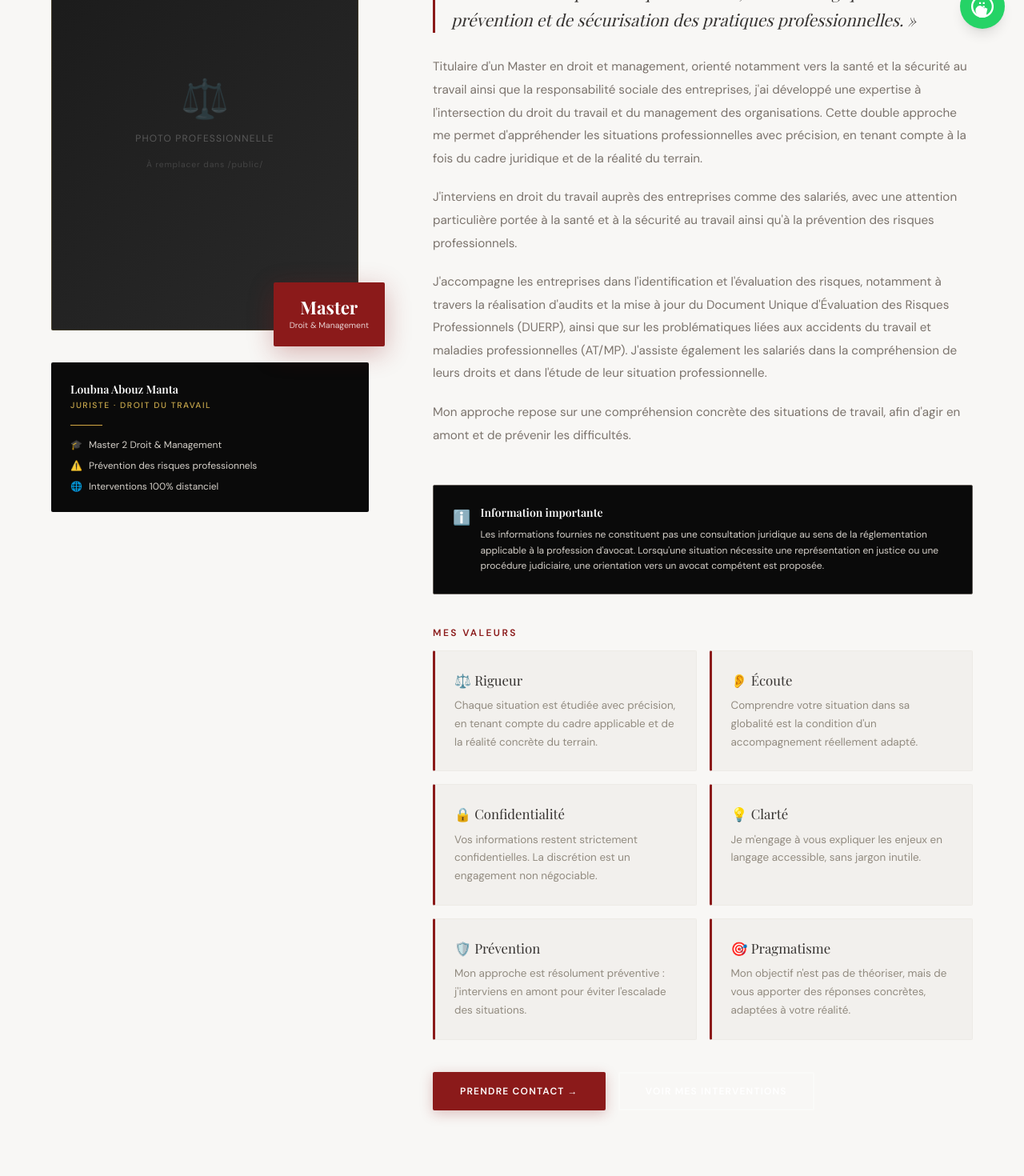
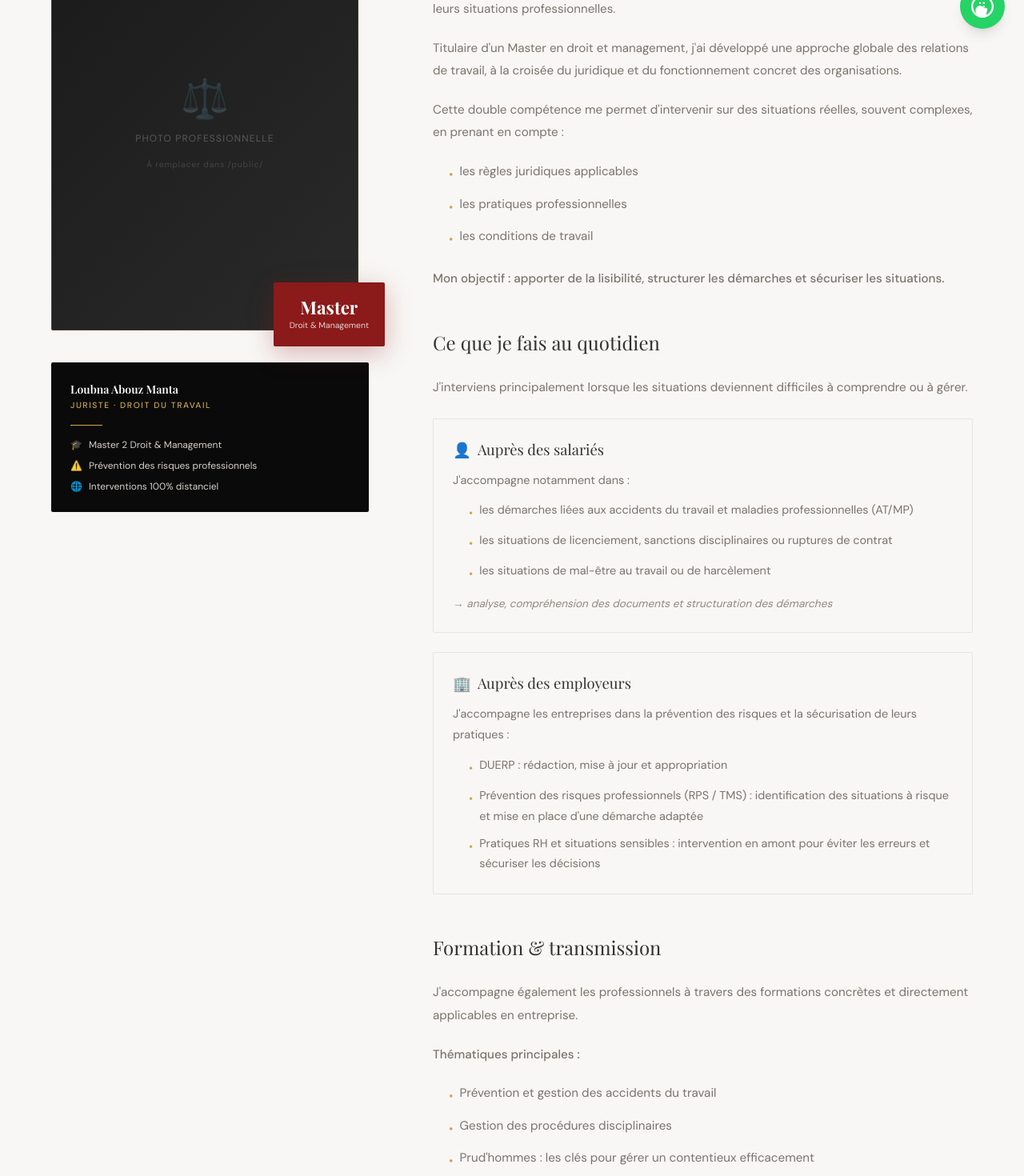
Before and after one commit to Shahil-AppDev/Loubna, a Next.js app: page /a-propos in a window 1280 px wide. Shown: the part 740-2210 px from the top of the page at 80% size. Built offline with nearby package versions, Linux system fonts and the light colour scheme.

Commit message:
feat(a-propos): refonte complète contenu selon PDF - 4 sections détaillées (Mon parcours, Ce que je fais, Formation, Ma démarche)

```diff
--- a/src/app/a-propos/page.tsx
+++ b/src/app/a-propos/page.tsx
@@ -143,75 +143,142 @@ export default function AProposPage() {
 
             {/* Content */}
             <div className="pt-2">
-              <span className="section-label">Mon parcours</span>
-
-              <blockquote className="font-serif text-[1.3rem] italic text-encre-800 leading-[1.65] mb-7 border-l-[3px] border-rouge-800 pl-5">
-                « Mon objectif est d&apos;apporter un accompagnement rigoureux, accessible
-                et adapté à chaque situation, dans une logique de prévention et de
-                sécurisation des pratiques professionnelles. »
-              </blockquote>
+              <h3 className="font-serif text-[1.5rem] text-encre-800 mb-6">
+                Mon parcours
+              </h3>
 
               <div className="space-y-5 mb-12">
                 <p className="text-[0.95rem] text-encre-600 leading-[1.88]">
-                  Titulaire d&apos;un Master en droit et management, orienté notamment vers la santé
-                  et la sécurité au travail ainsi que la responsabilité sociale des entreprises,
-                  j&apos;ai développé une expertise à l&apos;intersection du droit du travail et du
-                  management des organisations. Cette double approche me permet d&apos;appréhender
-                  les situations professionnelles avec précision, en tenant compte à la fois du
-                  cadre juridique et de la réalité du terrain.
+                  J&apos;accompagne à la fois les salariés et les employeurs dans la compréhension et la gestion de leurs situations professionnelles.
                 </p>
                 <p className="text-[0.95rem] text-encre-600 leading-[1.88]">
-                  J&apos;interviens en droit du travail auprès des entreprises comme des salariés,
-                  avec une attention particulière portée à la santé et à la sécurité au travail
-                  ainsi qu&apos;à la prévention des risques professionnels.
+                  Titulaire d&apos;un Master en droit et management, j&apos;ai développé une approche globale des relations de travail, à la croisée du juridique et du fonctionnement concret des organisations.
                 </p>
                 <p className="text-[0.95rem] text-encre-600 leading-[1.88]">
-                  J&apos;accompagne les entreprises dans l&apos;identification et l&apos;évaluation des risques,
-                  notamment à travers la réalisation d&apos;audits et la mise à jour du Document
-                  Unique d&apos;Évaluation des Risques Professionnels (DUERP), ainsi que sur les
-                  problématiques liées aux accidents du travail et maladies professionnelles
-                  (AT/MP). J&apos;assiste également les salariés dans la compréhension de leurs droits
-                  et dans l&apos;étude de leur situation professionnelle.
+                  Cette double compétence me permet d&apos;intervenir sur des situations réelles, souvent complexes, en prenant en compte :
                 </p>
-                <p className="text-[0.95rem] text-encre-600 leading-[1.88]">
-                  Mon approche repose sur une compréhension concrète des situations de travail,
-                  afin d&apos;agir en amont et de prévenir les difficultés.
+                <ul className="list-none space-y-2 ml-5">
+                  <li className="text-[0.95rem] text-encre-600 leading-[1.88] flex items-start gap-2">
+                    <span className="text-or-500 mt-1">•</span>
+                    <span>les règles juridiques applicables</span>
+                  </li>
+                  <li className="text-[0.95rem] text-encre-600 leading-[1.88] flex items-start gap-2">
+                    <span className="text-or-500 mt-1">•</span>
+                    <span>les pratiques professionnelles</span>
+                  </li>
+                  <li className="text-[0.95rem] text-encre-600 leading-[1.88] flex items-start gap-2">
+                    <span className="text-or-500 mt-1">•</span>
+                    <span>les conditions de travail</span>
+                  </li>
+                </ul>
+                <p className="text-[0.95rem] text-encre-600 leading-[1.88] font-medium">
+                  Mon objectif : apporter de la lisibilité, structurer les démarches et sécuriser les situations.
                 </p>
               </div>
 
-              {/* Information importante */}
-              <div className="bg-encre-950 border border-encre-700 rounded-sm p-6 mb-10">
-                <div className="flex items-start gap-3">
-                  <span className="text-or-400 text-lg flex-shrink-0 mt-0.5">ℹ️</span>
-                  <div>
-                    <h4 className="text-white font-serif text-sm font-semibold mb-2">
-                      Information importante
-                    </h4>
-                    <p className="text-encre-300 text-xs leading-relaxed">
-                      Les informations fournies ne constituent pas une consultation
-                      juridique au sens de la réglementation applicable à la profession
-                      d&apos;avocat. Lorsqu&apos;une situation nécessite une représentation en
-                      justice ou une procédure judiciaire, une orientation vers un avocat
-                      compétent est proposée.
-                    </p>
-                  </div>
+              <h3 className="font-serif text-[1.5rem] text-encre-800 mb-6">
+                Ce que je fais au quotidien
+              </h3>
+
+              <div className="space-y-6 mb-12">
+                <p className="text-[0.95rem] text-encre-600 leading-[1.88]">
+                  J&apos;interviens principalement lorsque les situations deviennent difficiles à comprendre ou à gérer.
+                </p>
+
+                <div className="bg-encre-50 border border-encre-200 rounded-sm p-6">
+                  <h4 className="font-serif text-[1.15rem] text-encre-800 mb-3 flex items-center gap-2">
+                    <span>👤</span> Auprès des salariés
+                  </h4>
+                  <p className="text-[0.9rem] text-encre-600 leading-[1.8] mb-3">
+                    J&apos;accompagne notamment dans :
+                  </p>
+                  <ul className="list-none space-y-2 ml-5">
+                    <li className="text-[0.9rem] text-encre-600 leading-[1.8] flex items-start gap-2">
+                      <span className="text-or-500 mt-1">•</span>
+                      <span>les démarches liées aux accidents du travail et maladies professionnelles (AT/MP)</span>
+                    </li>
+                    <li className="text-[0.9rem] text-encre-600 leading-[1.8] flex items-start gap-2">
+                      <span className="text-or-500 mt-1">•</span>
+                      <span>les situations de licenciement, sanctions disciplinaires ou ruptures de contrat</span>
+                    </li>
+                    <li className="text-[0.9rem] text-encre-600 leading-[1.8] flex items-start gap-2">
+                      <span className="text-or-500 mt-1">•</span>
+                      <span>les situations de mal-être au travail ou de harcèlement</span>
+                    </li>
+                  </ul>
+                  <p className="text-[0.85rem] text-encre-500 leading-[1.7] mt-3 italic">
+                    → analyse, compréhension des documents et structuration des démarches
+                  </p>
+                </div>
+
+                <div className="bg-encre-50 border border-encre-200 rounded-sm p-6">
+                  <h4 className="font-serif text-[1.15rem] text-encre-800 mb-3 flex items-center gap-2">
+                    <span>🏢</span> Auprès des employeurs
+                  </h4>
+                  <p className="text-[0.9rem] text-encre-600 leading-[1.8] mb-3">
+                    J&apos;accompagne les entreprises dans la prévention des risques et la sécurisation de leurs pratiques :
+                  </p>
+                  <ul className="list-none space-y-2 ml-5">
+                    <li className="text-[0.9rem] text-encre-600 leading-[1.8] flex items-start gap-2">
+                      <span className="text-or-500 mt-1">•</span>
+                      <span>DUERP : rédaction, mise à jour et appropriation</span>
+                    </li>
+                    <li className="text-[0.9rem] text-encre-600 leading-[1.8] flex items-start gap-2">
+                      <span className="text-or-500 mt-1">•</span>
+                      <span>Prévention des risques professionnels (RPS / TMS) : identification des situations à risque et mise en place d&apos;une démarche adaptée</span>
+                    </li>
+                    <li className="text-[0.9rem] text-encre-600 leading-[1.8] flex items-start gap-2">
+                      <span className="text-or-500 mt-1">•</span>
+                      <span>Pratiques RH et situations sensibles : intervention en amont pour éviter les erreurs et sécuriser les décisions</span>
+                    </li>
+                  </ul>
                 </div>
               </div>
 
-              {/* Values */}
-              <span className="section-label">Mes valeurs</span>
-              <div className="grid grid-cols-1 sm:grid-cols-2 gap-4 mt-2">
-                {VALUES.map((v, i) => (
-                  <div
-                    key={i}
-                    className="bg-encre-100 border border-encre-200/50 border-l-[3px] border-l-rouge-800 p-6 rounded-sm"
-                  >
-                    <h4 className="font-serif text-[1.05rem] text-encre-800 mb-2">
-                      {v.icon} {v.title}
-                    </h4>
-                    <p className="text-[0.84rem] text-encre-500 leading-[1.7]">{v.desc}</p>
-                  </div>
-                ))}
+              <h3 className="font-serif text-[1.5rem] text-encre-800 mb-6">
+                Formation & transmission
+              </h3>
+
+              <div className="space-y-5 mb-12">
+                <p className="text-[0.95rem] text-encre-600 leading-[1.88]">
+                  J&apos;accompagne également les professionnels à travers des formations concrètes et directement applicables en entreprise.
+                </p>
+                <p className="text-[0.95rem] text-encre-600 leading-[1.88] font-medium">
+                  Thématiques principales :
+                </p>
+                <ul className="list-none space-y-2 ml-5">
+                  <li className="text-[0.95rem] text-encre-600 leading-[1.88] flex items-start gap-2">
+                    <span className="text-or-500 mt-1">•</span>
+                    <span>Prévention et gestion des accidents du travail</span>
+                  </li>
+                  <li className="text-[0.95rem] text-encre-600 leading-[1.88] flex items-start gap-2">
+                    <span className="text-or-500 mt-1">•</span>
+                    <span>Gestion des procédures disciplinaires</span>
+                  </li>
+                  <li className="text-[0.95rem] text-encre-600 leading-[1.88] flex items-start gap-2">
+                    <span className="text-or-500 mt-1">•</span>
+                    <span>Prud&apos;hommes : les clés pour gérer un contentieux efficacement</span>
+                  </li>
+                </ul>
+                <p className="text-[0.95rem] text-encre-600 leading-[1.88]">
+                  Ces formations sont construites à partir de situations réelles pour permettre une mise en pratique immédiate.
+                </p>
+              </div>
+
+              <h3 className="font-serif text-[1.5rem] text-encre-800 mb-6">
+                Ma démarche
+              </h3>
+
+              <div className="space-y-5 mb-12">
+                <p className="text-[0.95rem] text-encre-600 leading-[1.88]">
+                  J&apos;apporte de la méthode, de la clarté et une lecture structurée des situations pour permettre à chacun d&apos;agir avec plus de sécurité.
+                </p>
+                <p className="text-[0.95rem] text-encre-600 leading-[1.88]">
+                  Mon rôle est d&apos;accompagner et d&apos;éclairer les décisions.
+                </p>
+                <p className="text-[0.95rem] text-encre-600 leading-[1.88] font-medium">
+                  Je n&apos;interviens pas à la place des professions réglementées.
+                </p>
               </div>
 
               <div className="mt-10 flex flex-wrap gap-4">
```
